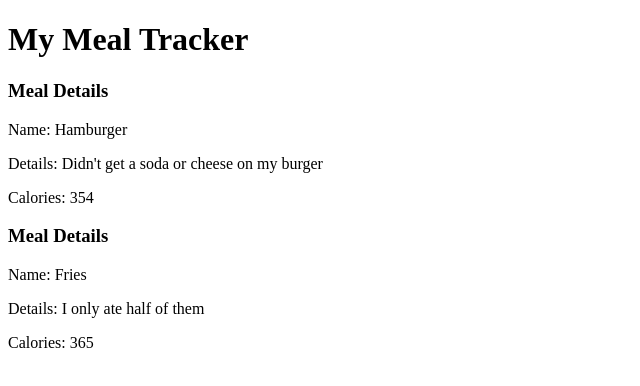
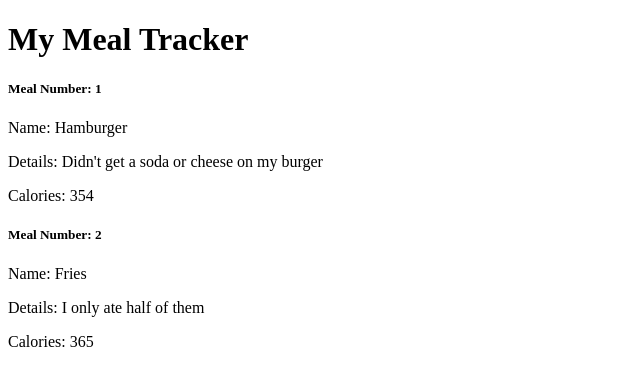
Before and after one commit to nellycheruiyot/Meal-Tracker-App, an Angular app: page / in a window 1280 px wide. Shown: the top 386 px of the page, without its empty margins (0-640 px from the left). Built offline with nearby package versions, Linux system fonts and the light colour scheme.

Commit message:
Modify parent component 	Add id property to food lists

```diff
--- a/src/app/app.component.html
+++ b/src/app/app.component.html
@@ -1,7 +1,8 @@
 <div class="container">
   <h1>{{title}}</h1>
+  <!-- <h3>Today's Food</h3> -->
   <div *ngFor="let currentFood of foods">
-    <h3>Meal Details</h3>
+    <h5 (click)="showDetails(currentFood)">Meal Number: {{currentFood.id}}</h5>
     <p>Name: {{currentFood.name}}</p>
     <p>Details: {{currentFood.details}}</p>
     <p>Calories: {{currentFood.calories}}</p>
--- a/src/app/app.component.ts
+++ b/src/app/app.component.ts
@@ -8,11 +8,11 @@ import { Component } from '@angular/core';
 export class AppComponent {
   title = 'My Meal Tracker';
   public foods: Food[] = [
-    new Food("Hamburger", "Didn't get a soda or cheese on my burger", 354),
-    new Food("Fries", "I only ate half of them",365)
+    new Food(1, "Hamburger", "Didn't get a soda or cheese on my burger", 354),
+    new Food(2, "Fries", "I only ate half of them",365)
   ];
 }
 export class Food {
   public done: boolean = false;
-  constructor(public name: string, public details: string, public calories: number) {}
+  constructor(public id: number, public name: string, public details: string, public calories: number) {}
 }
```
